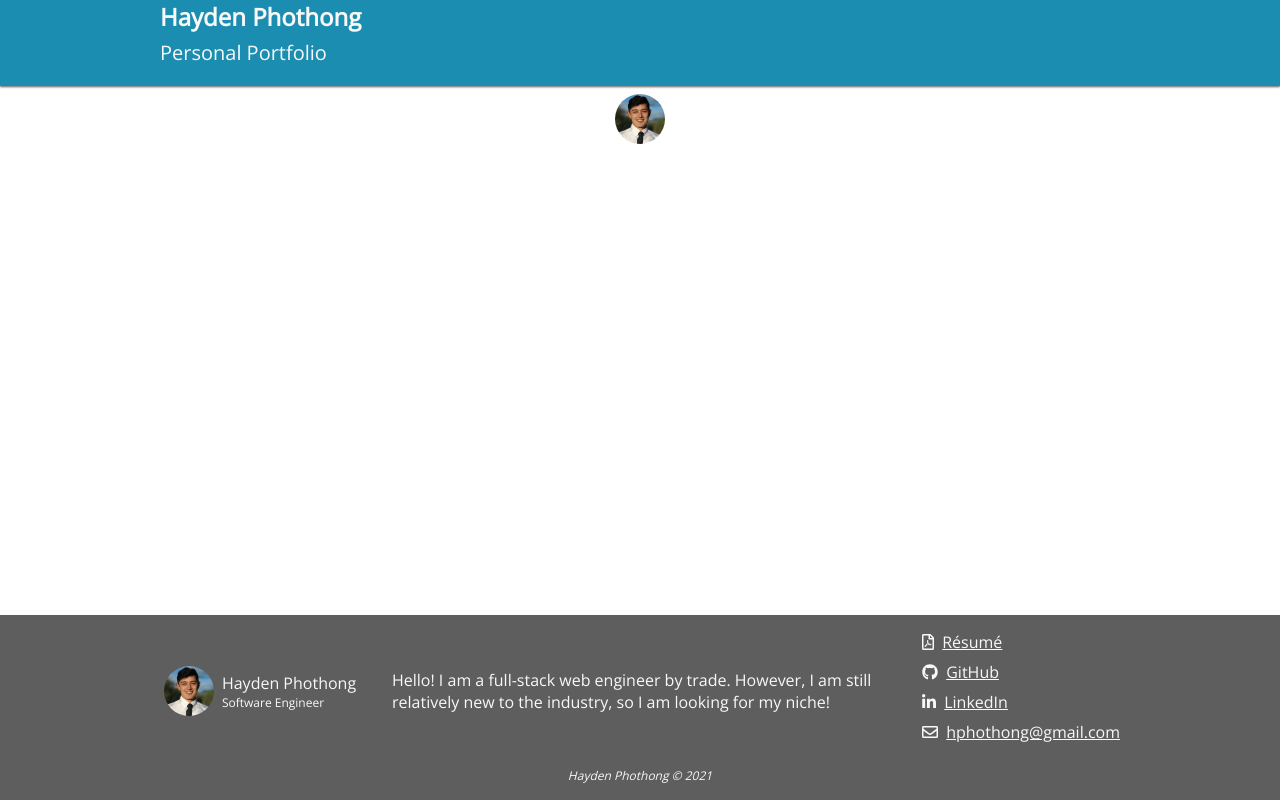
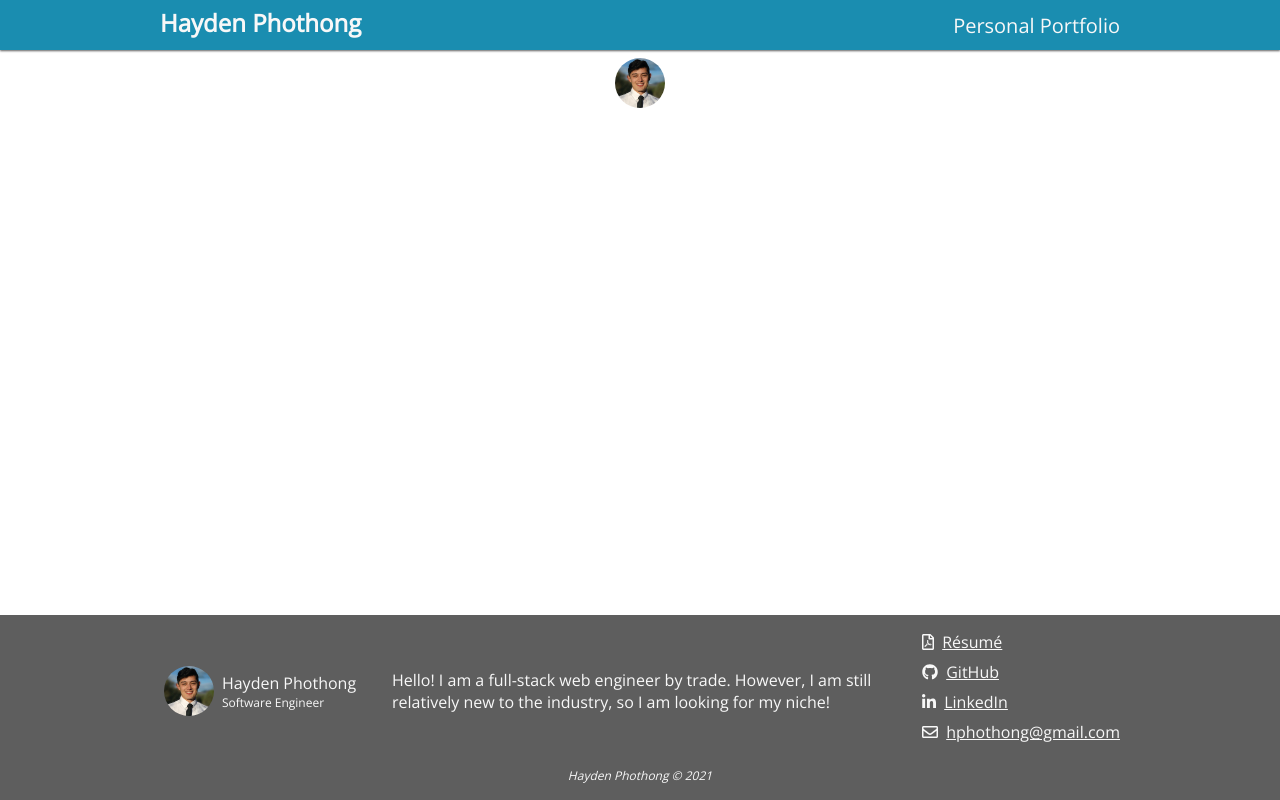
Before and after one commit to haypho/info, a React app: page / in a window 1280 px wide. Built offline with nearby package versions, Linux system fonts and the light colour scheme.

Commit message:
Add responsive design for header

```diff
--- a/src/components/app-header/AppHeader.scss
+++ b/src/components/app-header/AppHeader.scss
@@ -4,6 +4,10 @@
   background: $primary;
   margin-bottom: 0.5em;
   box-shadow: 0 1px 2px $secondary;
+}
+
+.app-title-area {
+  min-height: 50px;
 }
 
 .app-title {
@@ -16,3 +20,15 @@
   color: $background;
   font-size: 1.25rem;
 }
+
+@media (min-width: 475px) {
+  .app-title-area {
+    display: flex;
+    align-items: center;
+    justify-content: space-between;
+
+    .app-subtitle {
+      margin: 0;
+    }
+  }
+}
```
